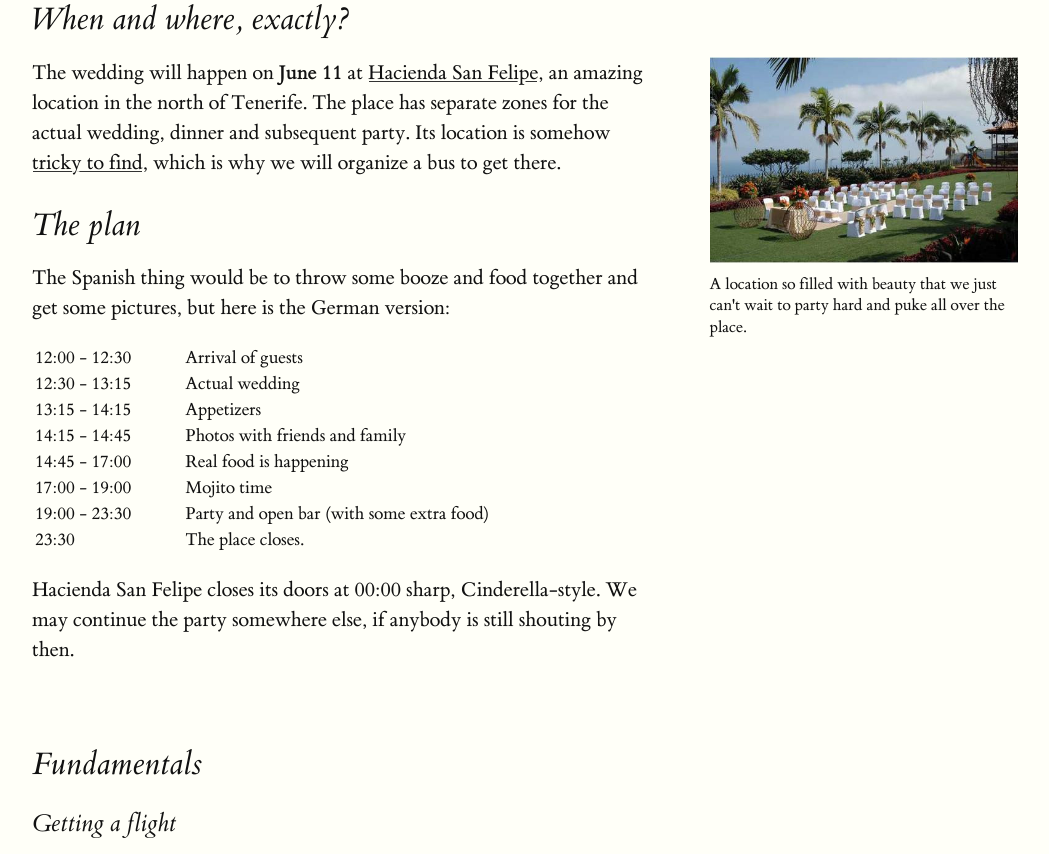
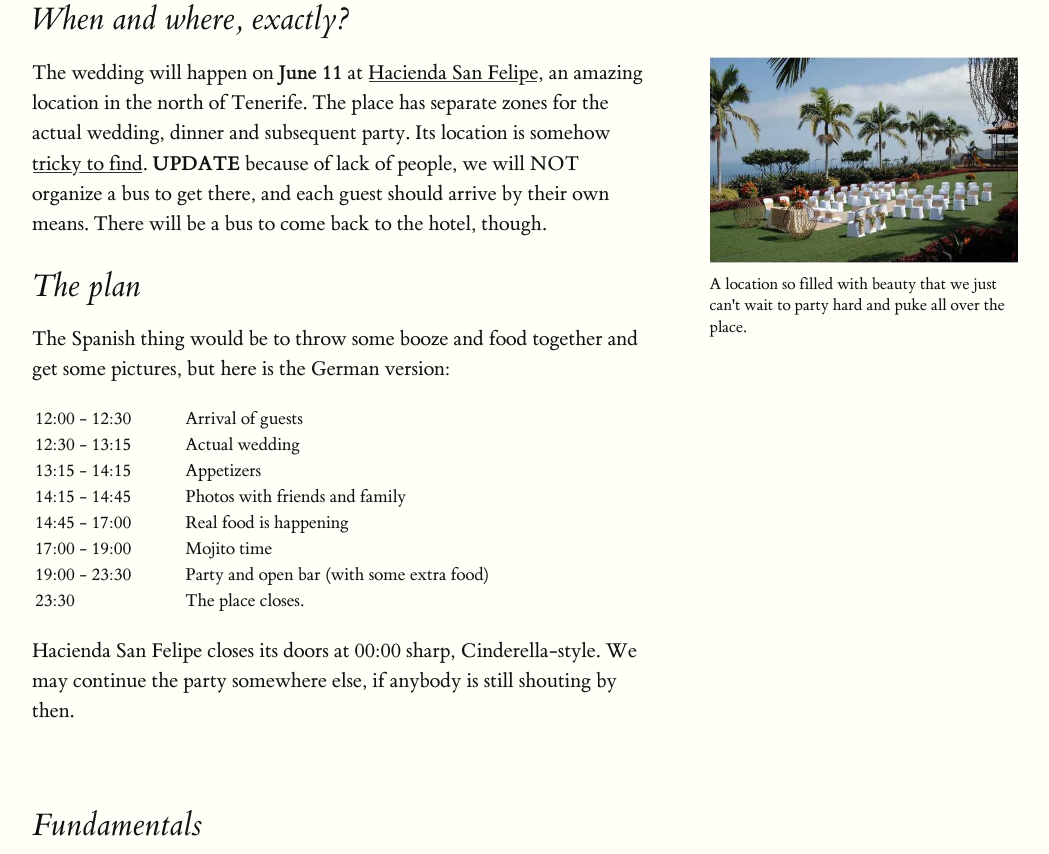
Before and after one commit to icoloma/wedding, a plain HTML site: page index.html in a window 1280 px wide. Shown: the part 2639-3493 px from the top of the page, without its empty margins (128-1177 px from the left). Drawn offline with Linux system fonts and the light colour scheme.

Commit message:
Remove bus

```diff
--- a/index.html
+++ b/index.html
@@ -77,7 +77,7 @@
           A location so filled with beauty that we just can't wait to party hard and puke all over the place.
         </span>
         an amazing location in the north of Tenerife. The place has separate zones for the actual wedding, dinner and subsequent party. Its location is somehow
-        <a href="https://goo.gl/maps/QyoHeVtSuJH2">tricky to find</a>, which is why we will organize a bus to get there.
+        <a href="https://goo.gl/maps/QyoHeVtSuJH2">tricky to find</a>. <b>UPDATE</b> because of lack of people, we will NOT organize a bus to get there, and each guest should arrive by their own means. There will be a bus to come back to the hotel, though.
       </p>
       <h2>The plan</h2>
       <p>The Spanish thing would be to throw some booze and food together and get some pictures, but here is the German version:</p>
```
